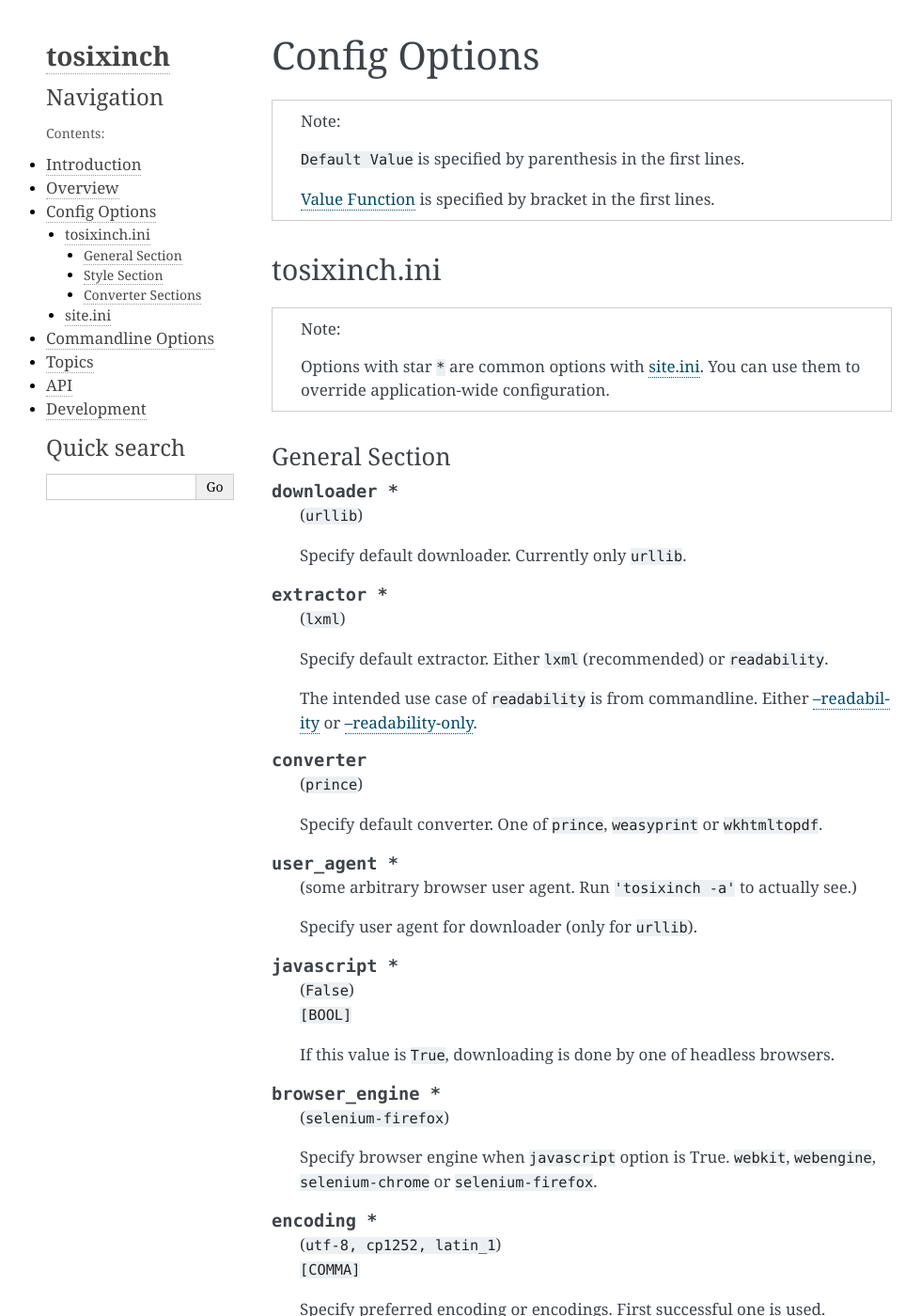
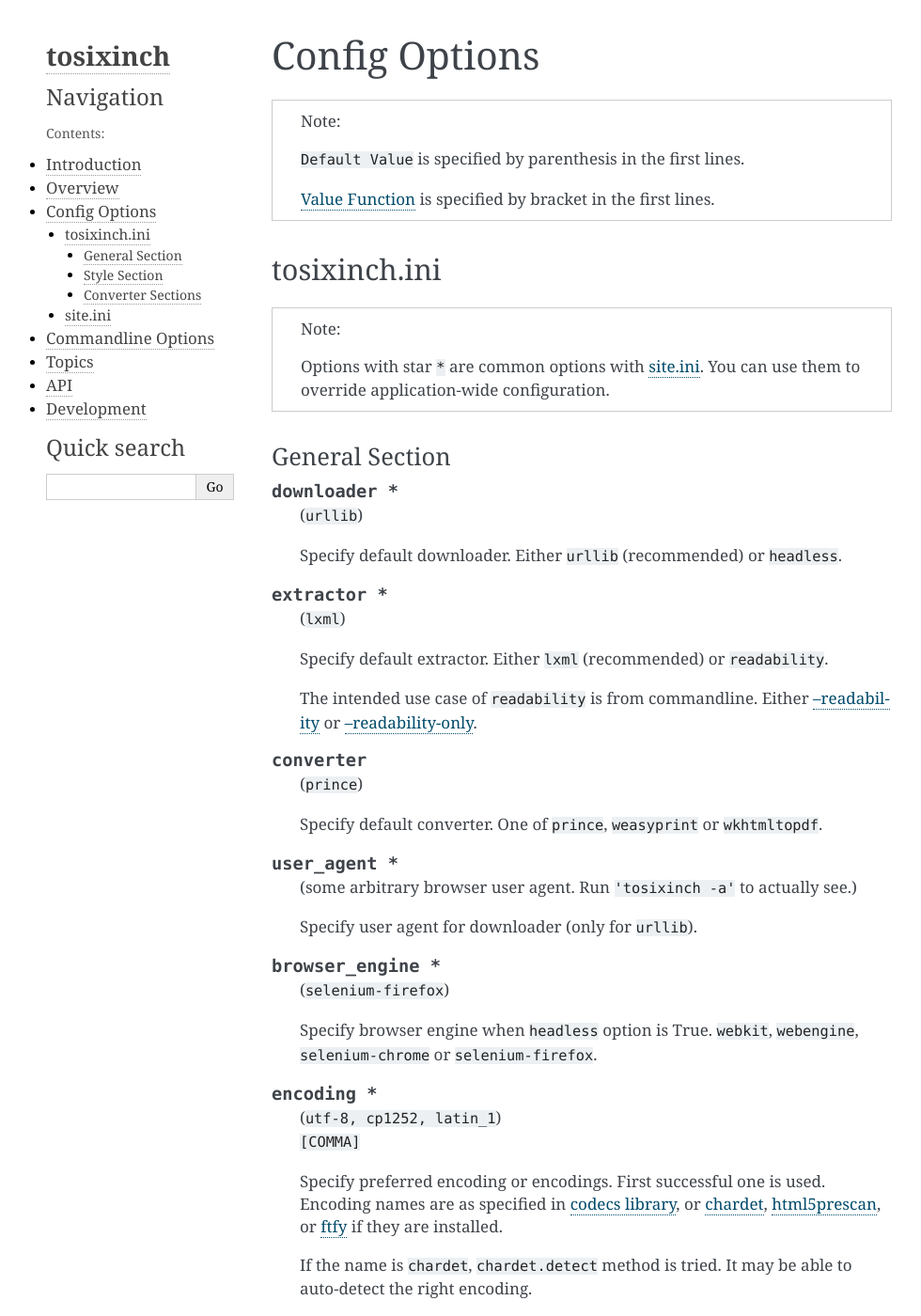
Before and after one commit to openandclose/tosixinch, a Sphinx documentation site: the page built from docs/options.rst, in a window 1280 px wide and 1400 px high. Shown: the whole window at 94% size, without its empty margins (131-1111 px from the left). Built offline with Sphinx 7.4.7, drawn with Linux system fonts in a browser that asks for light colours.

Commit message:
Add --headless option, cutting --javascript [API]

```diff
--- a/CHANGELOG.rst
+++ b/CHANGELOG.rst
@@ -13,6 +13,8 @@
 * Change @page and <body> margin slightly (for weasyprint)
 
 * Add --inspect action, cutting --link and --news
+
+* Add --headless option, cutting --javascript
 
 **Add:**
 
--- a/docs/intro.rst
+++ b/docs/intro.rst
@@ -330,7 +330,7 @@
 Either ``PyQt`` or ``Selenium``.
 So if you are lucky,
 you may get javascript generated html contents.
-`option: javascript <options.html#confopt-javascript>`__.
+`option: headless <options.html#confopt-headless>`__.
 (Note ``PyQt`` requires
 `pyqt5 <https://pypi.python.org/pypi/PyQt5>`__
 and `Qt5 <https://www.qt.io>`__.
--- a/docs/options.rst
+++ b/docs/options.rst
@@ -24,7 +24,8 @@
 
     (``urllib``)
 
-    Specify default downloader. Currently only ``urllib``.
+    Specify default downloader.
+    Either ``urllib`` (recommended) or ``headless``.
 
 .. confopt:: extractor \*
 
@@ -52,18 +53,11 @@
 
     Specify user agent for downloader (only for ``urllib``).
 
-.. confopt:: javascript \*
-
-    | (``False``)
-    | ``[BOOL]``
-
-    If this value is ``True``, downloading is done by one of headless browsers.
-
 .. confopt:: browser_engine \*
 
     (``selenium-firefox``)
 
-    Specify browser engine when ``javascript`` option is True.
+    Specify browser engine when ``headless`` option is True.
     ``webkit``, ``webengine``, ``selenium-chrome`` or ``selenium-firefox``.
 
 .. confopt:: encoding \*
--- a/docs/overview.rst
+++ b/docs/overview.rst
@@ -82,9 +82,9 @@
 with `user-agent <options.html#confopt-user_agent>`__ and
 `encoding <options.html#confopt-encoding>`__ configurable.
 
-If `javascript <options.html#javascript>`__ option is ``True``,
-The script uses `pyqt5 <https://pypi.python.org/pypi/PyQt5>`__
-instead of ``urllib``.
+If `headless <options.html#javascript>`__ option is ``True``,
+The script uses ``pyqt5`` or ``selenium``, instead of ``urllib``
+(See `Features <intro.html#features>`__).
 
 extract
 ^^^^^^^
```
Also changed, not shown: docs/commandline.rst (+6 -6 lines), 5 other files.
